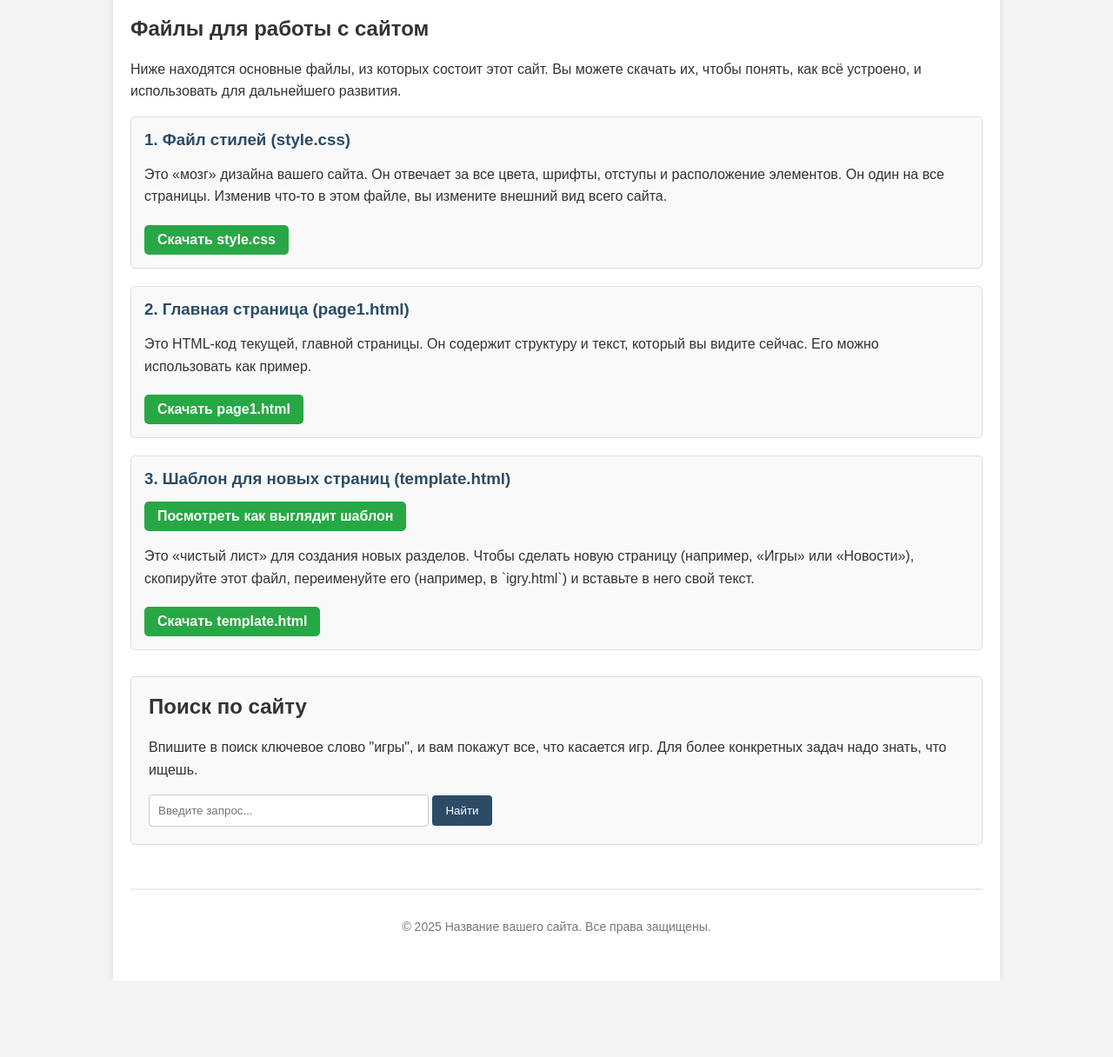
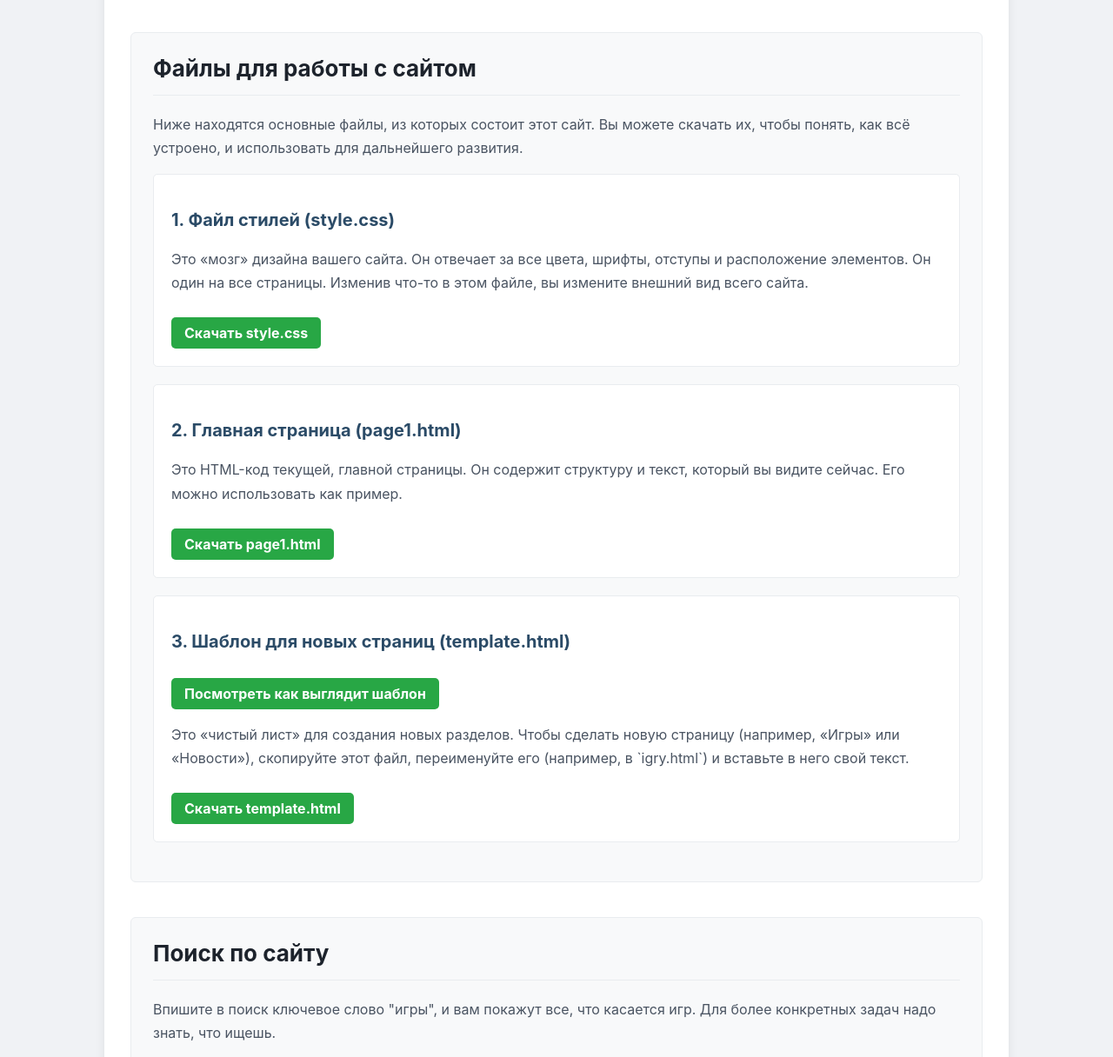
Before and after one commit to hardway777/page, a plain HTML site: page page1.html in a window 1280 px wide. Shown: the part 262-1478 px from the top of the page at 87% size. Before the commit the page ends 1390 px from the top, so only its background shows below. Drawn offline with Linux system fonts and the light colour scheme.

Commit message:
Update style.css

```diff
--- a/style.css
+++ b/style.css
@@ -1,25 +1,33 @@
-/* Основные стили для всего документа */
+/* =================================================================
+   Основные стили для всего документа
+   ================================================================= */
 body {
-    font-family: Arial, sans-serif;
+    font-family: -apple-system, BlinkMacSystemFont, "Segoe UI", Roboto, Helvetica, Arial, sans-serif; /* Более современный системный шрифт */
     margin: 0;
     padding: 0;
-    background-color: #f4f4f4; /* Светло-серый фон */
-    color: #333; /* Темно-серый цвет текста */
+    background-color: #f0f2f5; /* Более мягкий и холодный оттенок серого для фона */
+    color: #333a45; /* Слегка приглушенный черный для основного текста для лучшей читаемости */
 }
 
-/* Контейнер, который центрирует контент */
+/* =================================================================
+   Главный контейнер сайта
+   ================================================================= */
 .container {
     max-width: 980px;
-    margin: 0 auto;
-    padding: 20px;
-    background-color: #ffffff; /* Белый фон для контентной части */
-    box-shadow: 0 0 10px rgba(0,0,0,0.1); /* Небольшая тень для объема */
+    margin: 30px auto; /* Добавили отступ сверху и снизу */
+    padding: 30px; /* Увеличили внутренние отступы */
+    background-color: #ffffff;
+    box-shadow: 0 4px 12px rgba(0, 0, 0, 0.08); /* Более мягкая и глубокая тень */
+    border-radius: 8px; /* Скруглили углы для более современного вида */
 }
 
-/* Стили для "шапки" сайта */
+/* =================================================================
+   Шапка сайта
+   ================================================================= */
 .header {
-    padding: 20px 0;
-    border-bottom: 2px solid #eeeeee;
+    padding-bottom: 20px;
+    margin-bottom: 20px; /* Добавили нижний отступ */
+    border-bottom: 1px solid #e9ecef; /* Сделали линию-разделитель тоньше и светлее */
     display: flex;
     justify-content: space-between;
     align-items: center;
@@ -28,11 +36,18 @@ body {
 .logo a {
     font-size: 28px;
     font-weight: bold;
-    color: #2B4B67; /* Цвет из вашего старого сайта */
+    color: #2B4B67;
     text-decoration: none;
+    transition: opacity 0.3s; /* Плавный эффект при наведении */
 }
 
-/* Стили для навигационного меню */
+.logo a:hover {
+    opacity: 0.8; /* Логотип становится чуть прозрачнее при наведении */
+}
+
+/* =================================================================
+   Навигационное меню
+   ================================================================= */
 .navigation ul {
     margin: 0;
     padding: 0;
@@ -41,157 +56,186 @@ body {
 
 .navigation li {
     display: inline;
-    margin-left: 20px;
+    margin-left: 15px; /* Немного уменьшили отступ */
 }
 
 .navigation a {
     text-decoration: none;
-    color: #333;
+    color: #5a6474; /* Сделали цвет ссылок в меню мягче */
     font-size: 16px;
-    padding: 5px 10px;
-    border-radius: 5px;
-    transition: background-color 0.3s;
+    font-weight: 500; /* Сделали шрифт чуть жирнее */
+    padding: 8px 12px;
+    border-radius: 6px;
+    transition: all 0.3s ease;
 }
 
 .navigation a:hover {
-    background-color: #2B4B67; /* Цвет из старого сайта при наведении */
+    background-color: #2B4B67;
     color: #ffffff;
 }
 
-/* Стили для основной части контента */
+/* =================================================================
+   Основной контент
+   ================================================================= */
 .main-content {
     padding: 20px 0;
 }
 
+.main-content h1, .main-content h2, .main-content h3 {
+    color: #1d232c; /* Сделали заголовки темнее для контраста */
+}
+
 .main-content h1 {
-    font-size: 24px;
-    color: #333;
+    font-size: 32px; /* Увеличили главный заголовок */
+    margin-bottom: 15px;
+}
+
+.main-content h2 {
+    font-size: 26px;
+}
+
+.main-content h3 {
+    font-size: 20px;
+    color: #2B4B67;
 }
 
 .main-content p {
     font-size: 16px;
-    line-height: 1.6;
+    line-height: 1.7; /* Увеличили межстрочный интервал для комфортного чтения */
+    color: #4a5462; /* Сделали текст абзацев не чисто черным, а темно-серым */
 }
 
-/* Секция поиска */
-.search-section {
-    margin-top: 30px;
-    padding: 20px;
-    background-color: #f9f9f9;
-    border: 1px solid #ddd;
-    border-radius: 5px;
+/* =================================================================
+   Секции (Поиск, Скачивание файлов)
+   ================================================================= */
+.search-section, .downloads-section {
+    margin-top: 40px;
+    padding: 25px;
+    background-color: #f8f9fa; /* Обновили цвет фона секций */
+    border: 1px solid #e9ecef; /* Обновили цвет рамки */
+    border-radius: 6px;
 }
 
-.search-section h2 {
+.search-section h2, .downloads-section h2 {
     margin-top: 0;
+    border-bottom: 1px solid #e9ecef;
+    padding-bottom: 15px;
+    margin-bottom: 20px;
 }
 
 .search-section form {
     margin-top: 15px;
+    display: flex; /* Выровняли поле ввода и кнопку в одну линию */
 }
 
 .search-section input[type="text"] {
-    padding: 10px;
-    width: 300px;
-    border: 1px solid #ccc;
-    border-radius: 4px;
+    padding: 10px 15px;
+    flex-grow: 1; /* Поле ввода теперь занимает все доступное место */
+    border: 1px solid #ced4da;
+    border-radius: 4px 0 0 4px; /* Скруглили только левые углы */
+    transition: border-color 0.3s, box-shadow 0.3s;
+}
+
+.search-section input[type="text"]:focus {
+    outline: none;
+    border-color: #80bdff;
+    box-shadow: 0 0 0 3px rgba(0, 123, 255, 0.25);
 }
 
 .search-section button {
-    padding: 10px 15px;
+    padding: 10px 20px;
     background-color: #2B4B67;
     color: white;
     border: none;
-    border-radius: 4px;
+    border-radius: 0 4px 4px 0; /* Скруглили только правые углы */
     cursor: pointer;
+    transition: background-color 0.3s;
 }
 
 .search-section button:hover {
     background-color: #3a6a92;
 }
 
-
-/* Стили для "подвала" сайта */
-.footer {
-    text-align: center;
-    padding: 20px 0;
-    margin-top: 30px;
-    border-top: 2px solid #eeeeee;
-    font-size: 14px;
-    color: #777;
+/* Секция скачивания файлов */
+.file-download {
+    background-color: #ffffff;
+    border: 1px solid #e9ecef;
+    border-radius: 5px;
+    padding: 20px;
+    margin-bottom: 20px;
+    transition: box-shadow 0.3s, transform 0.3s;
 }
 
-/* Стили для секции скачивания файлов */
-.downloads-section {
-    margin-top: 40px;
-    padding-top: 20px;
-    border-top: 1px solid #eee;
-}
-
-.file-download {
-    background-color: #f9f9f9;
-    border: 1px solid #ddd;
-    border-radius: 5px;
-    padding: 15px;
-    margin-bottom: 20px;
-}
-
-.file-download h3 {
-    margin-top: 0;
-    margin-bottom: 5px;
-    color: #2B4B67;
-}
-
-.file-download p {
-    margin-bottom: 10px;
+.file-download:hover {
+    transform: translateY(-3px); /* Легкий эффект "приподнимания" при наведении */
+    box-shadow: 0 4px 10px rgba(0,0,0,0.07);
 }
 
 .file-download a {
     display: inline-block;
     margin-top: 10px;
+    margin-right: 10px;
     padding: 8px 15px;
-    background-color: #28a745; /* Зеленый цвет для кнопки скачивания */
+    background-color: #28a745;
     color: white;
     text-decoration: none;
     border-radius: 5px;
     font-weight: bold;
-    transition: background-color 0.3s;
+    transition: background-color 0.3s, transform 0.3s;
 }
 
 .file-download a:hover {
     background-color: #218838;
     color: white;
+    transform: scale(1.03); /* Кнопка слегка увеличивается при наведении */
 }
 
-/* Стили для блока с инструкцией на странице-шаблоне */
+/* =================================================================
+   Подвал сайта
+   ================================================================= */
+.footer {
+    text-align: center;
+    padding-top: 20px;
+    margin-top: 40px;
+    border-top: 1px solid #e9ecef; /* Обновили цвет линии */
+    font-size: 14px;
+    color: #6c757d; /* Сделали текст в подвале еще светлее */
+}
+
+/* =================================================================
+   Стили для блока с инструкцией на странице-шаблоне
+   ================================================================= */
 .instruction-box {
-    background-color: #fffbe6; /* Светло-желтый фон, как на стикере */
-    border: 1px dashed #c9ba9b;
+    background-color: #feffed; /* Более нежный оттенок желтого */
+    border: 1px solid #e6e0c8; /* Более мягкая рамка */
     border-radius: 5px;
-    padding: 20px;
-    margin-bottom: 30px;
+    padding: 25px;
+    margin-bottom: 40px;
 }
 
 .instruction-box h2, .instruction-box h3 {
-    color: #333;
+    color: #5c5540;
     margin-top: 0;
 }
 
 .instruction-box h3 {
-    margin-top: 15px;
-    border-bottom: 1px solid #eee;
-    padding-bottom: 5px;
+    margin-top: 20px;
+    border-bottom: 1px solid #f0eada;
+    padding-bottom: 8px;
 }
 
 .instruction-box p {
     font-size: 15px;
+    color: #69624d;
 }
 
 .instruction-box code {
-    background-color: #f0f0f0;
-    padding: 2px 5px;
-    border-radius: 3px;
+    background-color: #f3f0e1;
+    color: #333;
+    padding: 3px 6px;
+    border-radius: 4px;
     font-family: "Courier New", Courier, monospace;
+    border: 1px solid #e6e0c8;
 }
 
 .instruction-box ul {
@@ -200,5 +244,5 @@ body {
 }
 
 .instruction-box li {
-    margin-bottom: 8px;
+    margin-bottom: 10px;
 }
```
